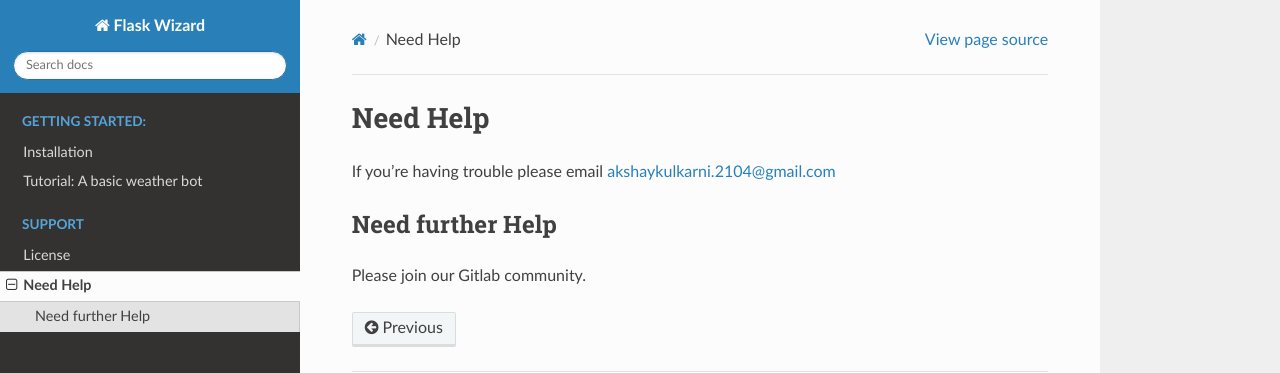
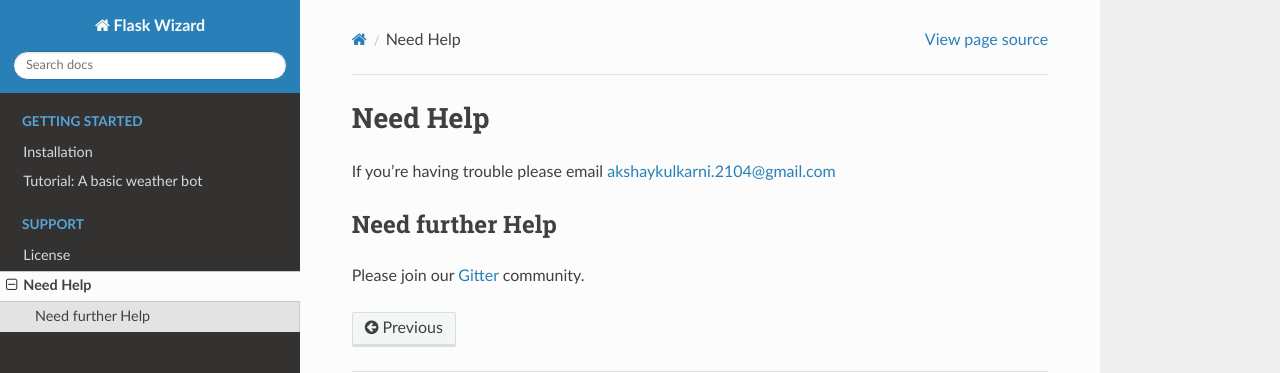
Before and after one commit to GanadiniAkshay/Flask-Wizard, a Sphinx documentation site: the page built from docs/help.rst, in a window 1280 px wide. Shown: the top 373 px of the page. Built offline with Sphinx 7.4.7 and the Read the Docs theme 2.0.0, drawn with Linux system fonts in a browser that asks for light colours.

Commit message:
restructured documentation

```diff
--- a/docs/help.rst
+++ b/docs/help.rst
@@ -6,4 +6,4 @@ If you're having trouble please email akshaykulkarni.2104@gmail.com
 Need further Help
 ^^^^^^^^^^^^^^^^^
 
-Please join our Gitlab community.
+Please join our `Gitter <https://gitter.im/flaks-wizard/Lobby?utm_source=share-link&utm_medium=link&utm_campaign=share-link>`_ community.
--- a/docs/index.rst
+++ b/docs/index.rst
@@ -27,7 +27,7 @@ Flask-Wizard:
 
 .. toctree::
    :maxdepth: 2
-   :caption: Getting Started:
+   :caption: Getting Started
 
    started
    tutorial
```
Also changed, not shown: 6 other files.
